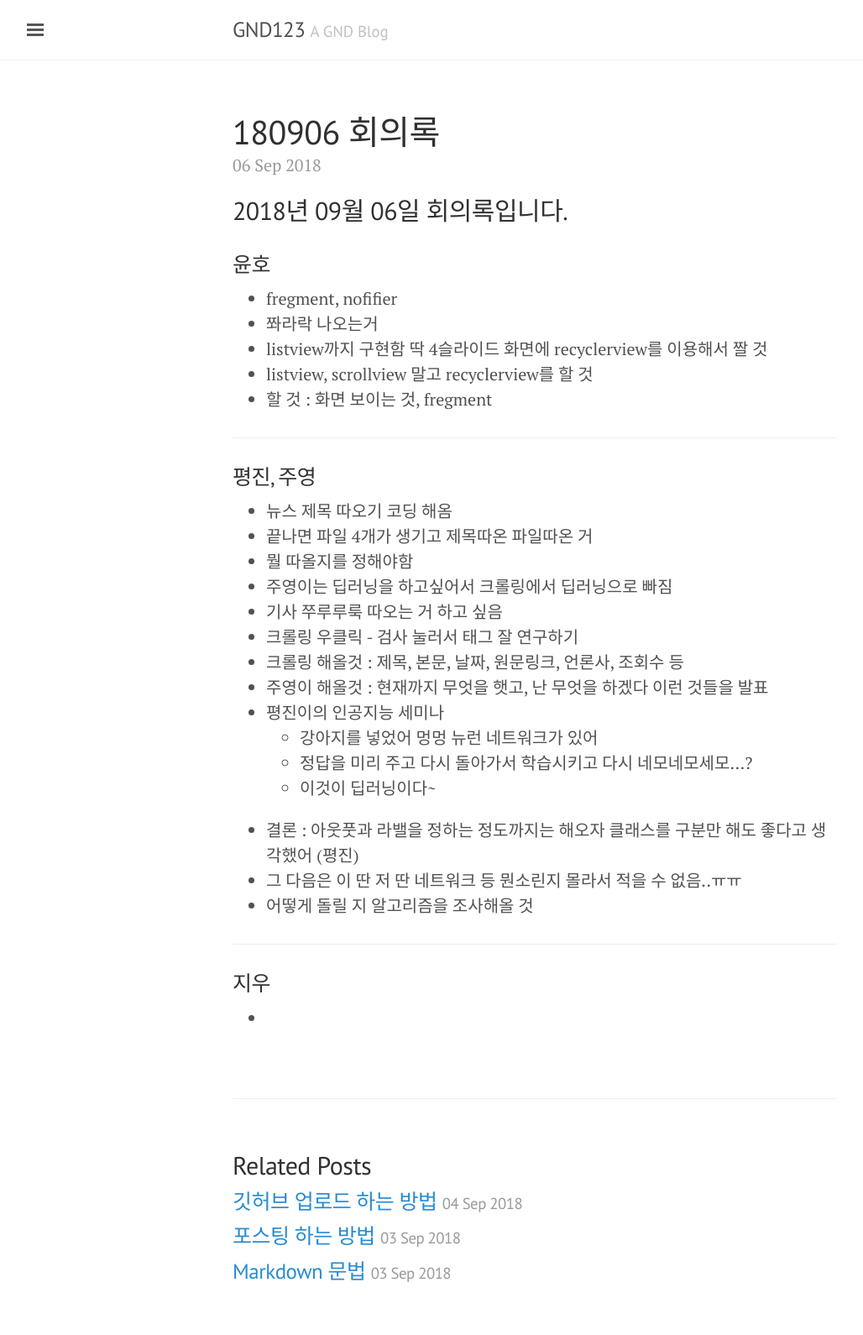
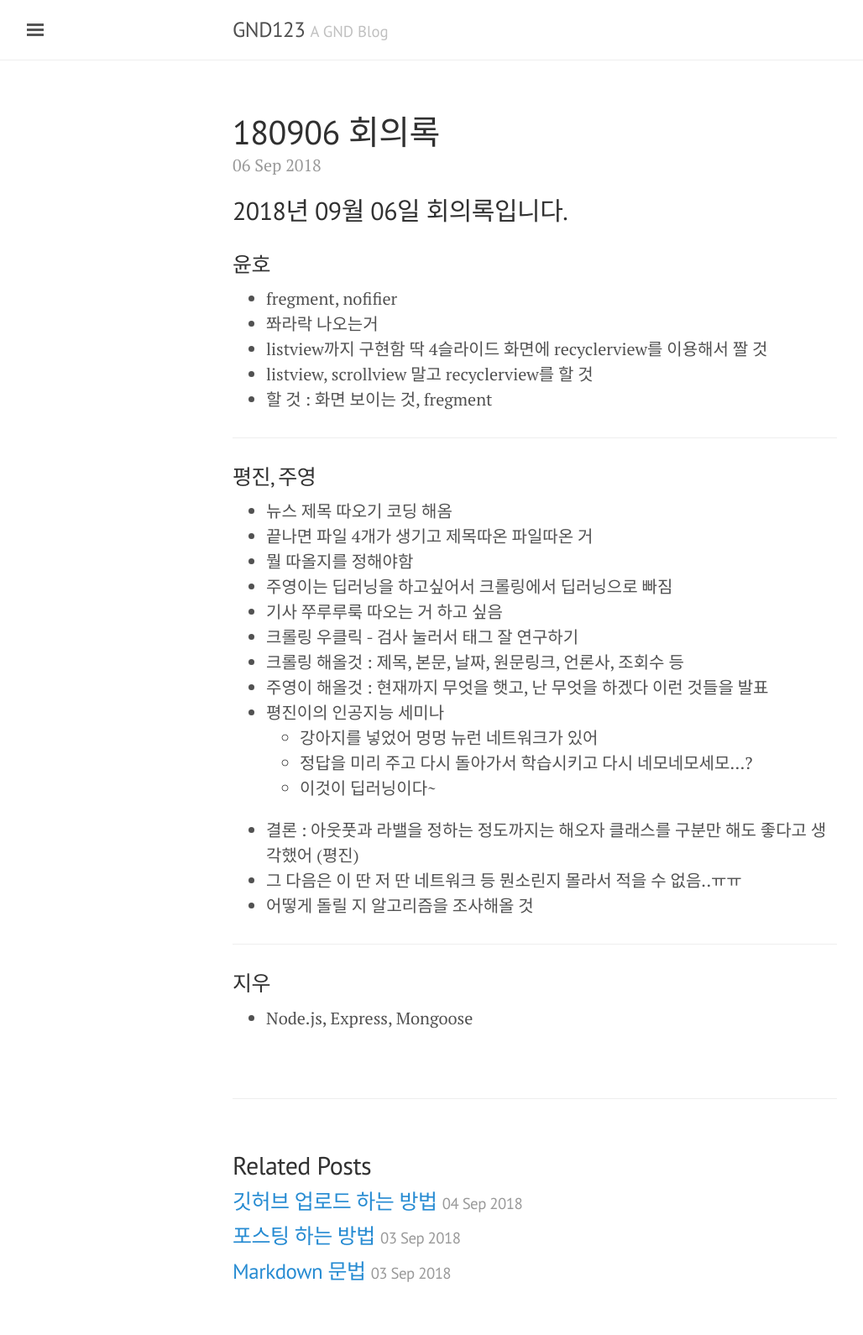
Before and after one commit to GND123/GND123.github.io, a Jekyll site: the page built from _posts/2018-09-06-document.md, in a window 1280 px wide. Shown: the whole page at 84% size, without its empty margins (3-1031 px from the left). Built offline with Jekyll 4.4.1, drawn with Linux system fonts in a browser that asks for light colours.

Commit message:
Update 2018-09-06-document.md

```diff
--- a/_posts/2018-09-06-document.md
+++ b/_posts/2018-09-06-document.md
@@ -38,4 +38,4 @@ editor: jiwoo
 
 ### 지우
 
-*
+* Node.js, Express, Mongoose
```
